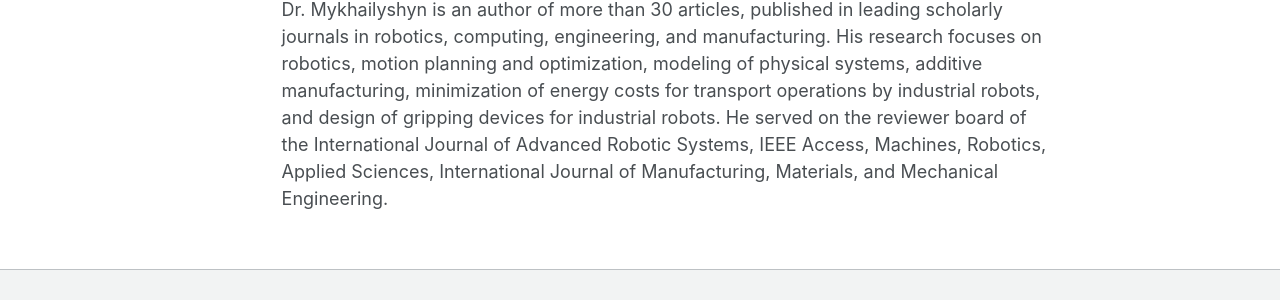
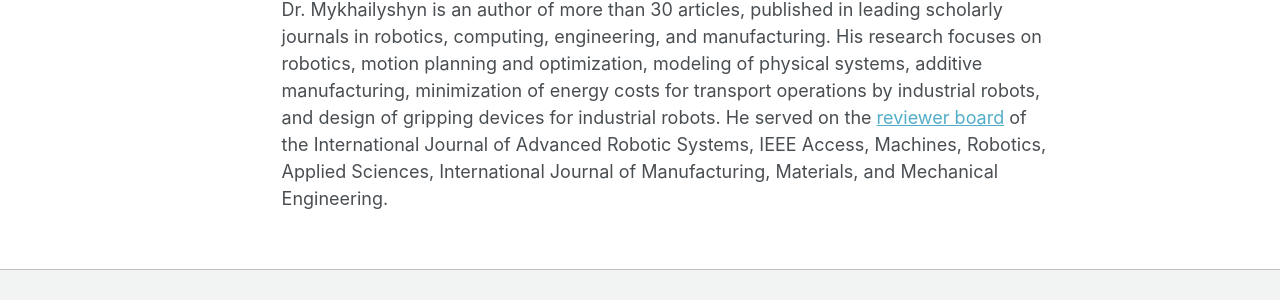
Before and after one commit to RomanMykhailyshyn/RomanMykhailyshyn.github.io, a Jekyll site: the page built from _pages/about.md, in a window 1280 px wide and 1193 px high. Shown: the part 768-1068 px from the top of the window. Built offline with Jekyll 4.4.1, drawn with Linux system fonts in a browser that asks for light colours; some web fonts are replaced; part of the change alters nothing that is shown.

```diff
--- a/_pages/about.md
+++ b/_pages/about.md
@@ -11,4 +11,4 @@ redirect_from:
 
 Dr. Roman Mykhailyshyn is a [Fulbright Visiting Scholar](https://issuu.com/fulbright-ukraine/docs/ua_scholars_2021-22) at the Department of Robotics Engineering, Worcester Polytechnic Institute (USA) working with Prof. [Jing Xiao](https://users.wpi.edu/~jxiao2/). Also, he is an Associate Professor of Automation Technological Processes and Manufacturing at Ternopil Ivan Puluj National Technical University (Ukraine). Dr. Mykhailyshyn is actively involved in the establishment of the [American University Kyiv](https://auk.edu.ua/), which will begin its work in 2022. He received Ph.D. in Engineering from Ternopil Ivan Puluj National Technical University. The experimental part of the dissertation was conducted at the [National Center of Robotics](https://nacero.sk/language/en/) of the Slovak Republic under the mentorship of Prof. [František Duchon](https://is.stuba.sk/lide/clovek.pl?id=10329&lang=en). Dr. Mykhailyshyn was awarded the Scholarship of the Cabinet of Ministers of Ukraine for young scientists in 2020-2022. He was awarded the Ternopil City Council in the nomination "Young scientists and researchers" in 2020 and the Ternopil Regional State Administration and Ternopil Regional Council in 2018. Dr. Mykhailyshyn is a member of the Institute of Electrical and Electronics Engineers, [IEEE Robotics and Automation Society](https://www.ieee-ras.org/), [Technical Committee Robotic Hand Grasping and Manipulation](http://rhgm.org/).
 
-Dr. Mykhailyshyn is an author of more than 30 articles, published in leading scholarly journals in robotics, computing, engineering, and manufacturing. His research focuses on robotics, motion planning and optimization, modeling of physical systems, additive manufacturing, minimization of energy costs for transport operations by industrial robots, and design of gripping devices for industrial robots. He served on the reviewer board of the International Journal of Advanced Robotic Systems, IEEE Access, Machines, Robotics, Applied Sciences, International Journal of Manufacturing, Materials, and Mechanical Engineering.
+Dr. Mykhailyshyn is an author of more than 30 articles, published in leading scholarly journals in robotics, computing, engineering, and manufacturing. His research focuses on robotics, motion planning and optimization, modeling of physical systems, additive manufacturing, minimization of energy costs for transport operations by industrial robots, and design of gripping devices for industrial robots. He served on the [reviewer board](https://publons.com/researcher/1379995/roman-mykhailyshyn/peer-review/) of the International Journal of Advanced Robotic Systems, IEEE Access, Machines, Robotics, Applied Sciences, International Journal of Manufacturing, Materials, and Mechanical Engineering.
```
